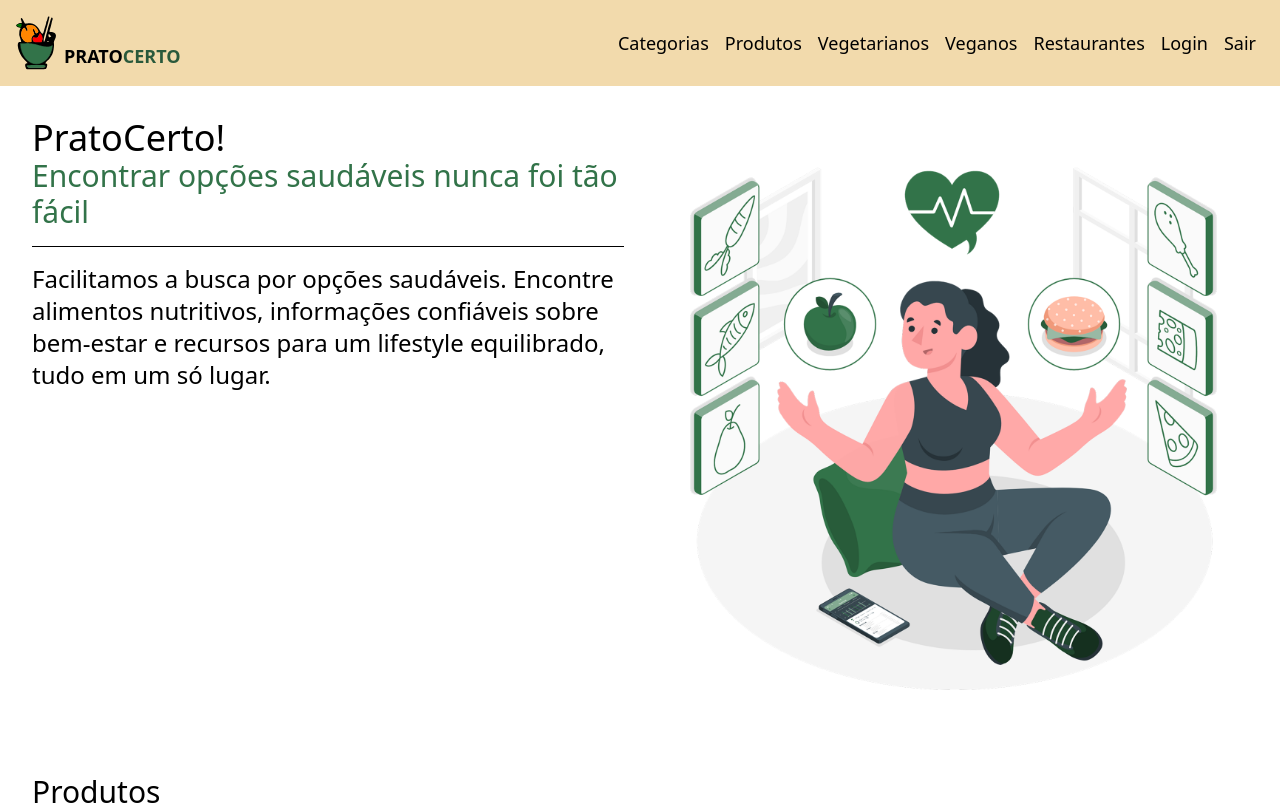
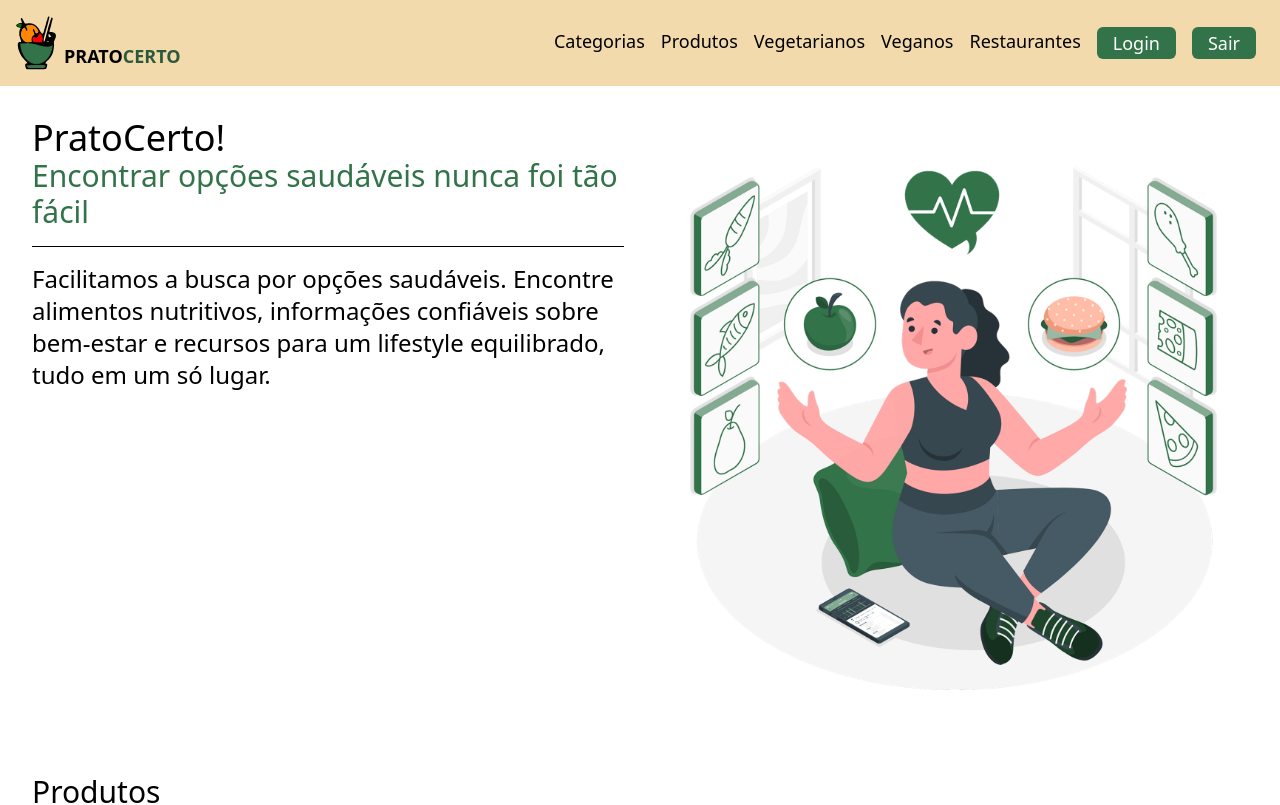
Before and after one commit to Projeto-Integrador01/pratocerto-front, a React (Vite) app: page / in a window 1280 px wide. Shown: the top 805 px of the page. Built offline with nearby package versions, Linux system fonts and the light colour scheme.

Commit message:
Adicionado estilo dos botões em Login e Sair

```diff
--- a/src/components/cardhome/CardHome.tsx
+++ b/src/components/cardhome/CardHome.tsx
@@ -10,7 +10,7 @@ interface Produto {
 
 const CardHome: React.FC<{ produto: Produto }> = ({ produto }) => {
     return (
-        <div className="bg-white border-4 border-verde-2 p-6 rounded-lg shadow-lg hover:shadow-xl transition duration-300 min-h-[450px] flex flex-col">
+        <div className="bg-white border-4 border-verde-2 p-6 rounded-lg shadow-lg hover:shadow-xl hover:scale-105 transition-all duration-300 min-h-[450px] flex flex-col">
             {/* Imagem do produto */}
             <img
                 src={produto.imagem}
--- a/src/components/navbar/Navbar.tsx
+++ b/src/components/navbar/Navbar.tsx
@@ -20,8 +20,8 @@ function Navbar() {
                         <span>Vegetarianos</span>
                         <span>Veganos</span>
                         <span>Restaurantes</span>
-                        <span>Login</span>
-                        <span>Sair</span>
+                        <button  className="bg-verde-2 text-white px-4 py-0.5 rounded-md hover:bg-verde-4 transition duration-300">Login</button>
+                        <button  className="bg-verde-2 text-white px-4 py-0.5 rounded-md hover:bg-verde-4 transition duration-300">Sair</button>
                     </div>
                 </div>
             </div>
```
